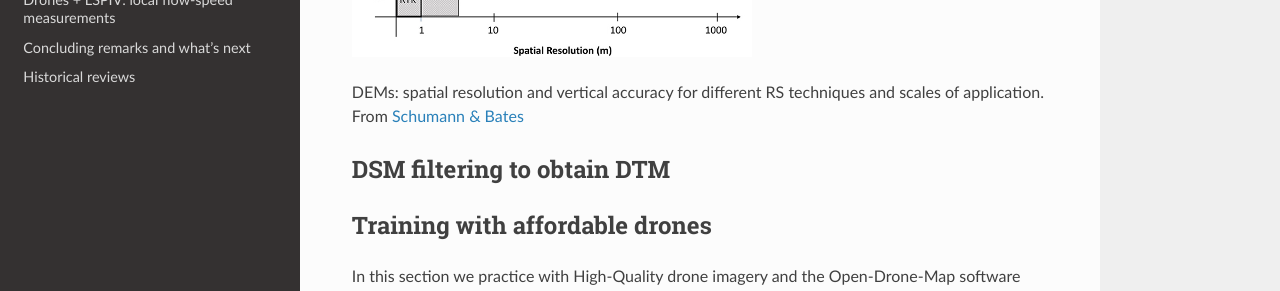
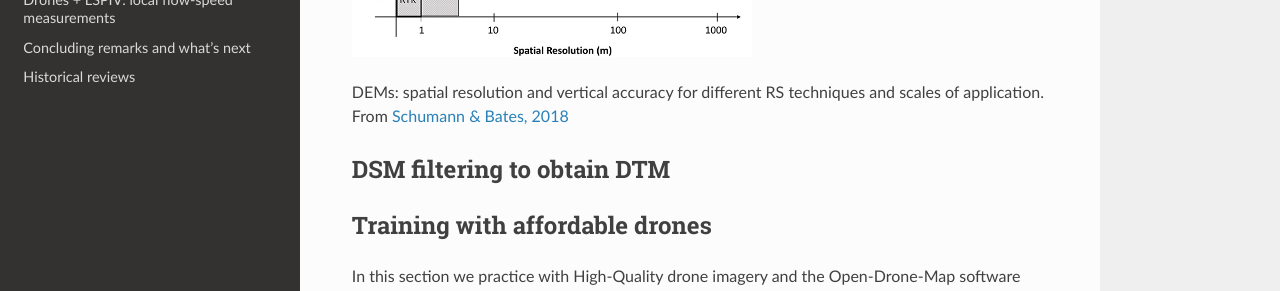
Before and after one commit to ivillamadrid/FloodMapping, a Sphinx documentation site: the page built from docs/source/dem.rst, in a window 1280 px wide and 1006 px high. Shown: the part 456-747 px from the top of the window. Built offline with Sphinx 7.4.7 and the Read the Docs theme 2.0.0, drawn with Linux system fonts in a browser that asks for light colours.

Commit message:
Update dem.rst

```diff
--- a/docs/source/dem.rst
+++ b/docs/source/dem.rst
@@ -10,9 +10,9 @@ Common sources and vertical accuracy
   :width: 400
   :alt: Vertical accuracy, scales and common techs.
 
-DEMs: spatial resolution and vertical accuracy for different RS techniques and scales of application. From `Schumann & Bates`_
+DEMs: spatial resolution and vertical accuracy for different RS techniques and scales of application. From `Schumann & Bates, 2018`_
 
-.. _Schumann & Bates: https://doi.org/10.3389/feart.2018.00225
+.. _Schumann & Bates, 2018: https://doi.org/10.3389/feart.2018.00225
 
 
 DSM filtering to obtain DTM
```
